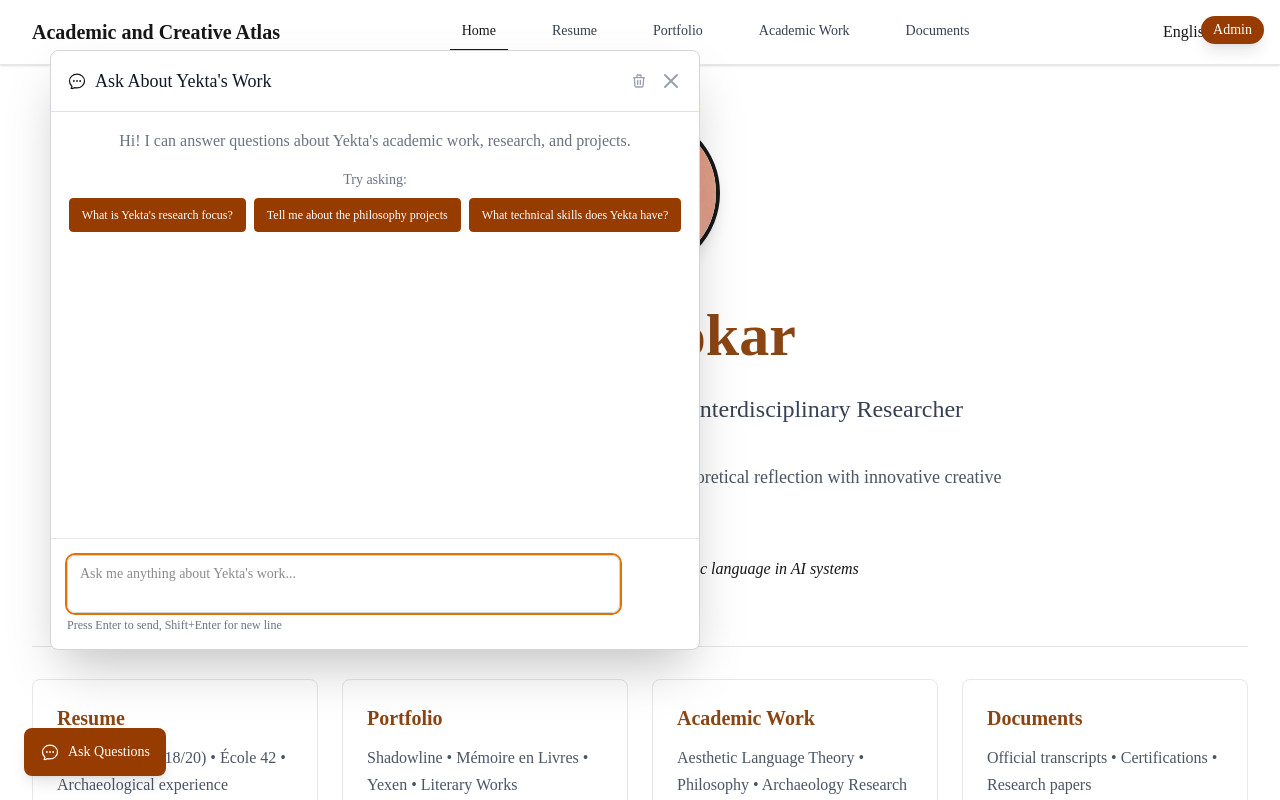
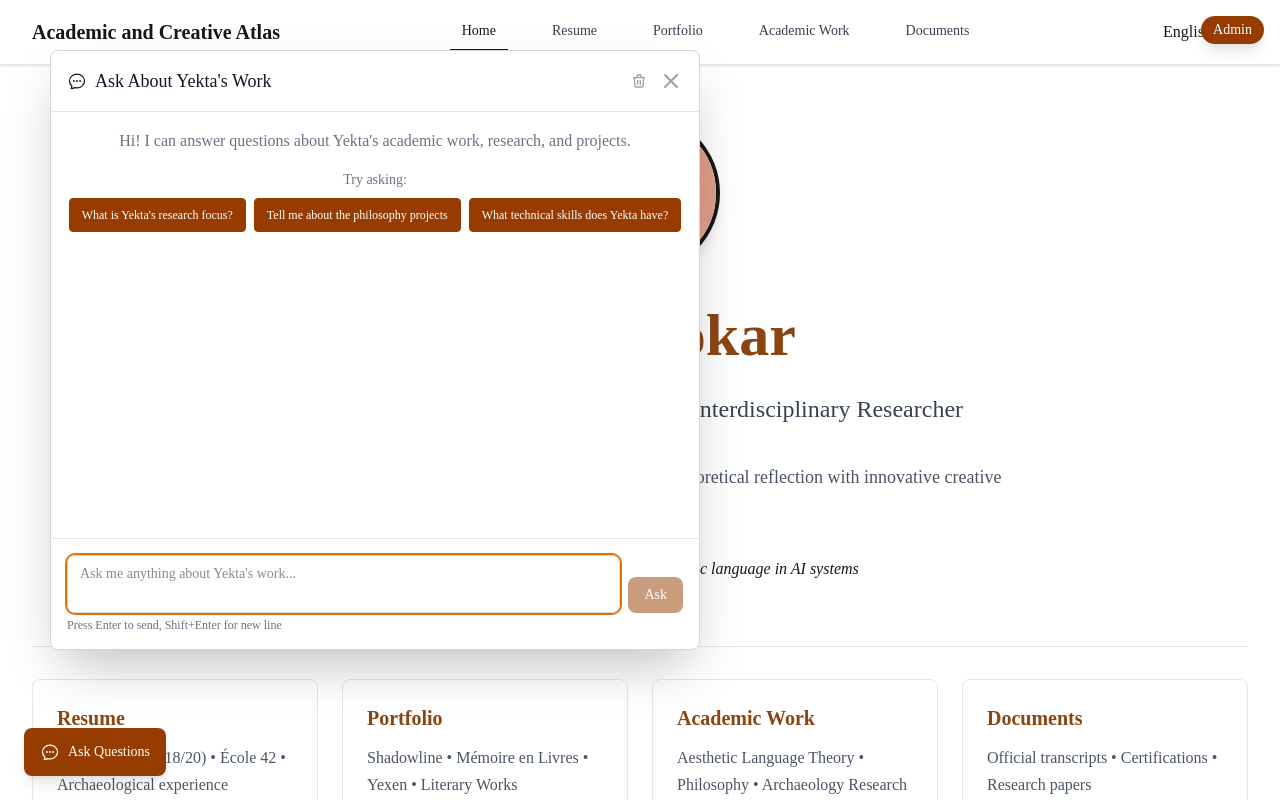
Before and after one commit to Yexen/Academic-and-creative-Atlas, a Next.js app in the folder academic-dossier/: page / in a window 1280 px wide. Both pictures are taken after a click on the button "Ask Questions". Shown: the top 800 px of the page. Built offline with nearby package versions, Linux system fonts and the light colour scheme.

Commit message:
Fix Q&A assistant styling and add test API endpoint
- Fixed question bubble styling to use amber-800 instead of academic-brown class
- Fixed Ask button styling for better visibility
- Added test API endpoint to debug deployment issues
- Questions and buttons should now be properly visible

```diff
--- /dev/null
+++ b/academic-dossier/src/app/api/test/route.ts
@@ -0,0 +1,15 @@
+import { NextResponse } from 'next/server';
+
+export async function GET() {
+  return NextResponse.json({
+    message: 'API is working',
+    timestamp: new Date().toISOString()
+  });
+}
+
+export async function POST() {
+  return NextResponse.json({
+    message: 'POST API is working',
+    timestamp: new Date().toISOString()
+  });
+}
--- a/academic-dossier/src/components/QAAssistant.tsx
+++ b/academic-dossier/src/components/QAAssistant.tsx
@@ -235,7 +235,7 @@ export default function QAAssistant({ context = "academic portfolio" }: QAAssist
                   <div
                     className={`max-w-[80%] p-3 rounded-lg ${
                       message.type === 'question'
-                        ? 'bg-academic-brown text-white'
+                        ? 'bg-amber-800 text-white'
                         : 'bg-gray-100 text-gray-900'
                     }`}
                   >
@@ -280,7 +280,7 @@ export default function QAAssistant({ context = "academic portfolio" }: QAAssist
                 <button
                   onClick={handleAskQuestion}
                   disabled={!question.trim() || isGenerating}
-                  className="bg-academic-brown text-white px-4 py-2 rounded-lg hover:bg-amber-900 disabled:opacity-50 disabled:cursor-not-allowed transition-colors text-sm self-end"
+                  className="bg-amber-800 text-white px-4 py-2 rounded-lg hover:bg-amber-900 disabled:opacity-50 disabled:cursor-not-allowed transition-colors text-sm self-end"
                 >
                   Ask
                 </button>
```
